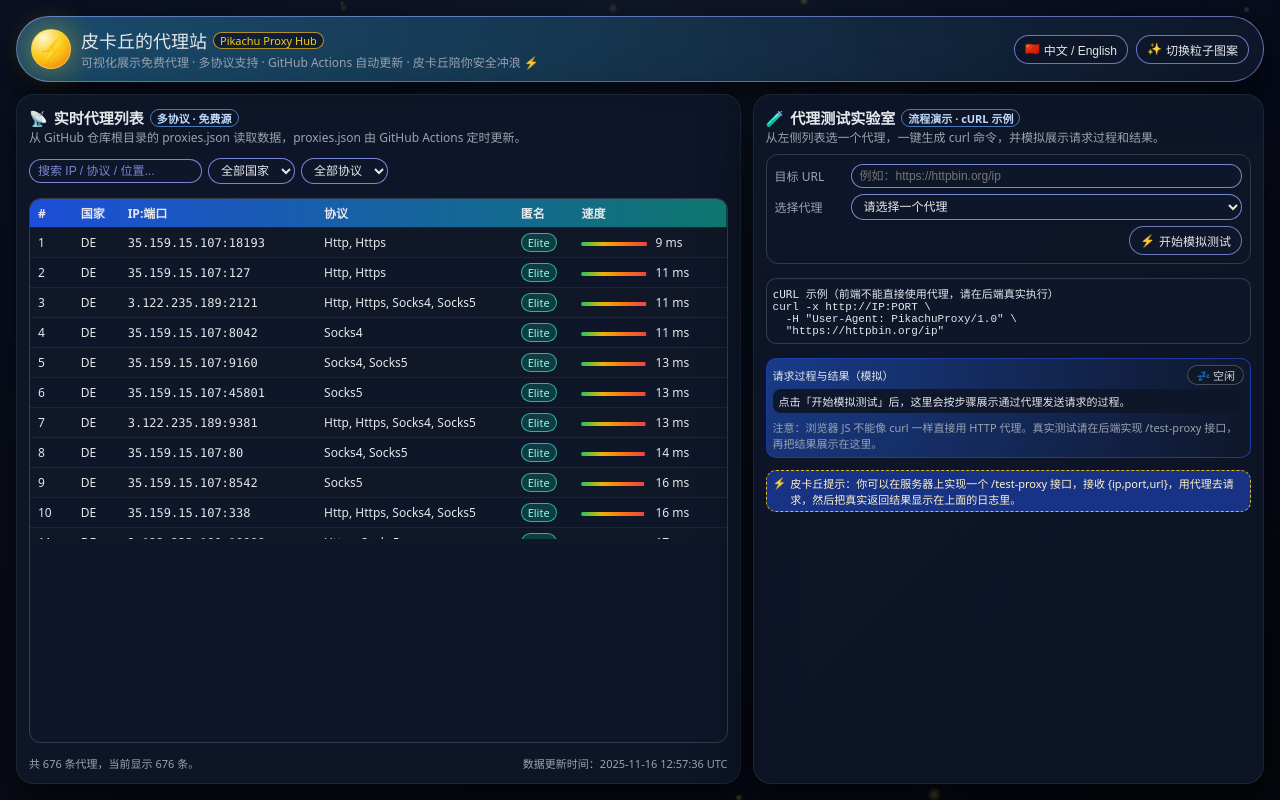
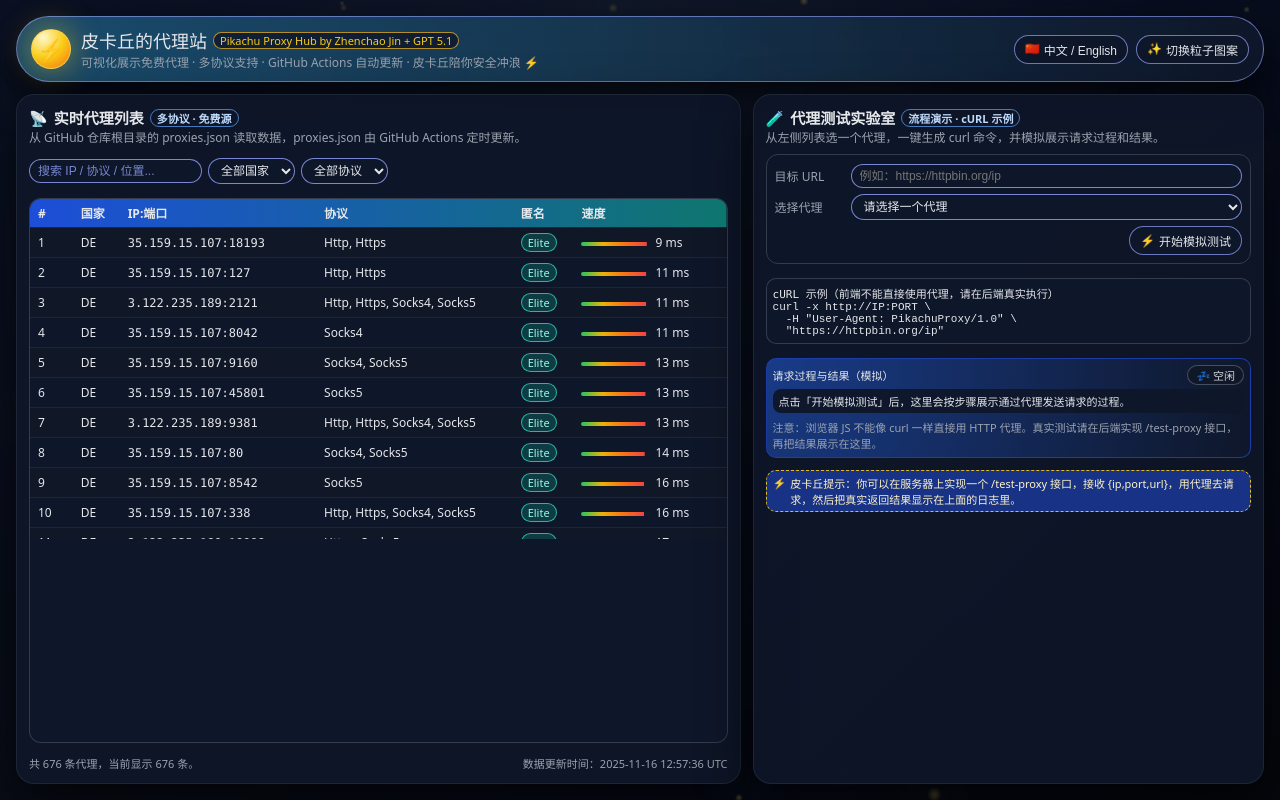
Before and after one commit to CharlesPikachu/freeproxy, a plain HTML site: page index.html in a window 1280 px wide. Drawn offline with Linux system fonts and the light colour scheme.

Commit message:
add author information

```diff
--- a/index.html
+++ b/index.html
@@ -351,7 +351,7 @@
       <div>
         <div class="title-main">
           <span id="title-text">皮卡丘的代理站</span>
-          <small>Pikachu Proxy Hub</small>
+          <small>Pikachu Proxy Hub by Zhenchao Jin + GPT 5.1</small>
         </div>
         <div class="subtitle" id="subtitle-text">
           可视化展示免费代理 · 多协议支持 · GitHub Actions 自动更新 · 皮卡丘陪你安全冲浪 ⚡
```
